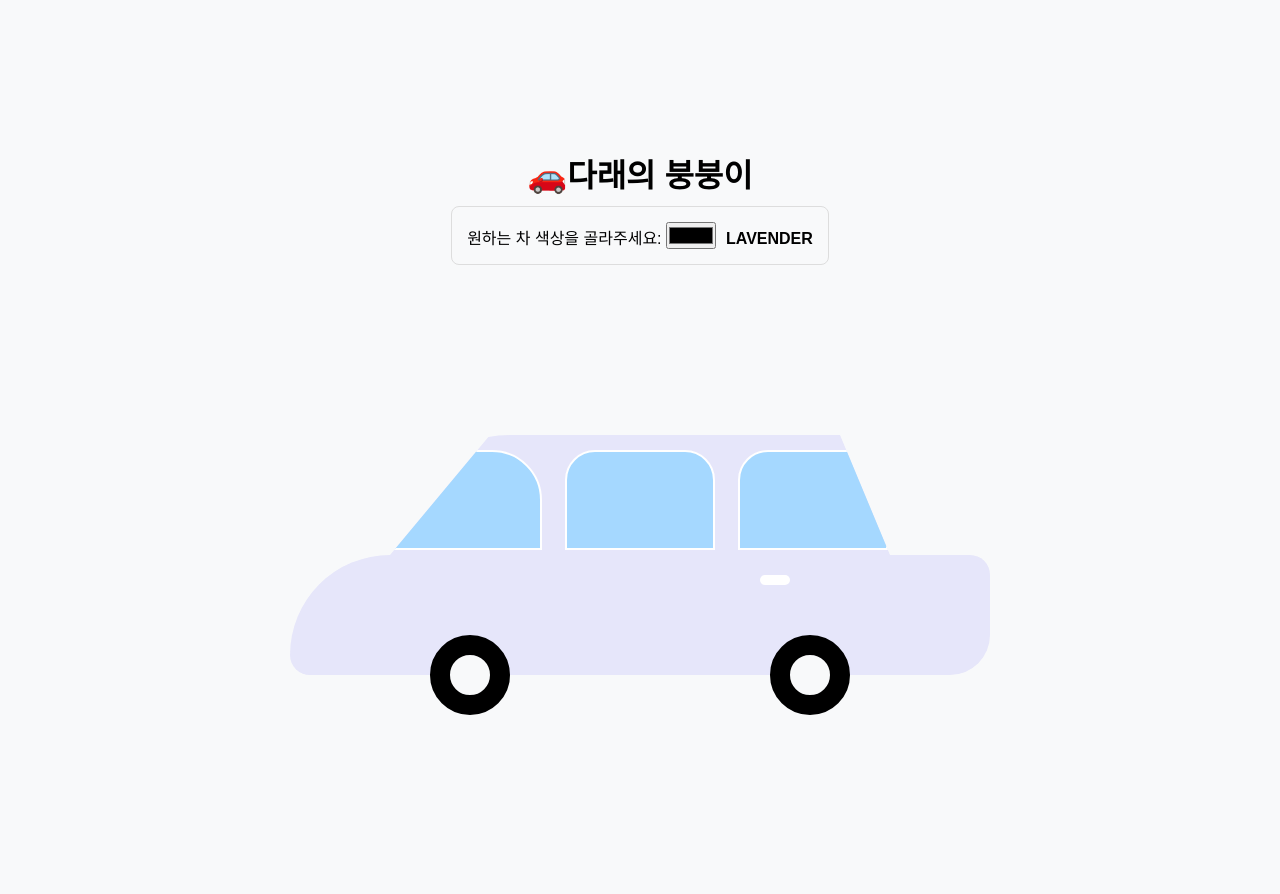
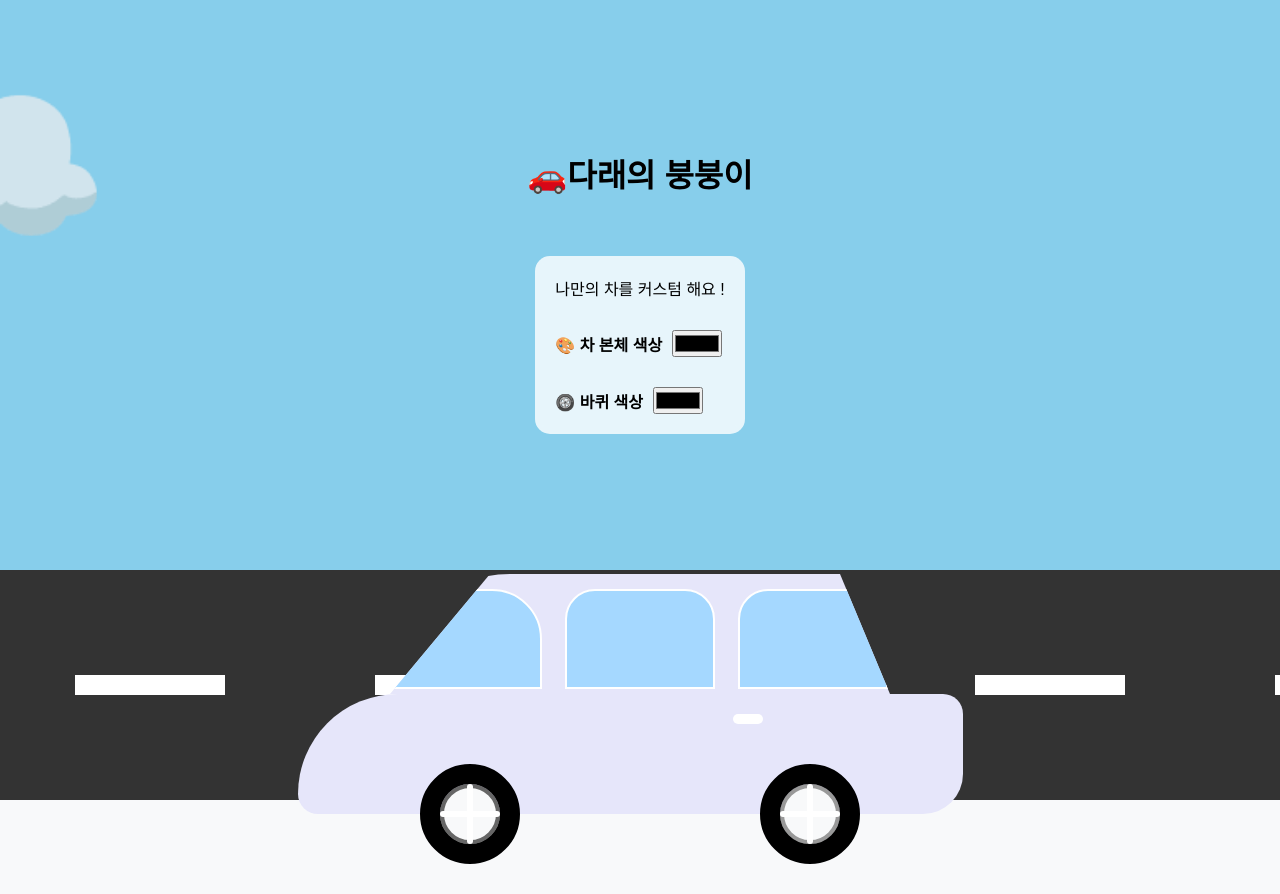
Before and after one commit to cr2hchoi/vue-car-project, a Vue app: page / in a window 1280 px wide. Before the commit the page ends 800 px from the top, so only its background shows below. Built offline with nearby package versions, Linux system fonts and the light colour scheme.

Commit message:
feat:배경 애니메이션 추가

```diff
--- a/src/App.vue
+++ b/src/App.vue
@@ -1,31 +1,41 @@
 <script setup>
 //import할 부품들
+import Background from "@/components/Background.vue";
 import CarBody from "./components/CarBody.vue";
-import FrontWheel from "./components/FrontWheel.vue";
-import RearWheel from "./components/RearWheel.vue";
+import Wheel from "./components/Wheel.vue";
 
 //ref 변수 사용
 import { ref } from 'vue';
 
 // 사용자가 선택한 색상을 저장할 반응형 변수 만듭니다. (기본값: lavender)
 const selectedColor = ref('lavender');
+//타이어 바퀴 선택할 수 있는 반응형 변수
+const selectedTireColor = ref('BLACK');
 </script>
 
 <template>
   <div class="garage">
+    <Background/>
     <h1 class="title">🚗다래의 붕붕이</h1>
 
-    <div class="color-picker">
-      <label for="color">원하는 차 색상을 골라주세요: </label>
-      <input type="color" id="color" v-model="selectedColor" />
-      <span class="color-code">{{ selectedColor }}</span>
-    </div>
+    <section class="controls">
+      <p> 나만의 차를 커스텀 해요 ! </p>
+      <div class="option">
+        <label>🎨 차 본체 색상 </label>
+        <input type="color" v-model="selectedColor" />
+      </div>
+
+      <div class="option">
+        <label>🛞 바퀴 색상</label>
+        <input type="color" v-model="selectedTireColor" />
+      </div>
+    </section>
 
     <div class="car-container">
       <CarBody :bodyColor="selectedColor" />
       <div class="wheel-area">
-        <FrontWheel />
-        <RearWheel />
+        <Wheel location="front" :color="selectedTireColor" />
+        <Wheel location="rear" :color="selectedTireColor" />
       </div>
     </div>
   </div>
@@ -67,18 +77,21 @@ const selectedColor = ref('lavender');
   margin-top: -30px; /* 몸체와 바퀴 합체! */
 }
 
-/* 3. 사용자 인터페이스 (UI) */
-.color-picker {
-  margin-bottom: 30px;
-  padding: 15px;
-  border: 1px solid #ddd;
-  border-radius: 8px;
-  display: inline-block;
+.controls {
+  display: flex;
+  flex-direction: column;
+  gap: 30px;
+  margin-top: 50px;
+  padding: 20px;
+  background: rgba(255, 255, 255, 0.8);
+  border-radius: 15px;
+  backdrop-filter: blur(5px); /* 배경 살짝 흐리게 해서 고급스럽게 */
 }
 
-.color-code {
-  margin-left: 10px;
+.option {
+  display: flex;
+  align-items: center;
+  gap: 10px;
   font-weight: bold;
-  text-transform: uppercase;
 }
 </style>
--- /dev/null
+++ b/src/components/Background.vue
@@ -0,0 +1,86 @@
+<template>
+  <div class="scene">
+    <div class="sky">
+      <div class="cloud cloud1">☁️</div>
+      <div class="cloud cloud2">☁️</div>
+      <div class="cloud cloud3">☁️</div>
+    </div>
+
+    <div class="road"></div>
+  </div>
+</template>
+
+<style scoped>
+/* 1. 전체 배경 (하늘) 설정 */
+.scene {
+  position: fixed;
+  top: 0;
+  left: 0;
+  width: 100vw;
+  height: 100vh;
+  background-color: #87CEEB; /* 파란 하늘색 */
+  z-index: -1; /* 자동차보다 뒤로 보내기 */
+  overflow: hidden;
+}
+
+/* 2. 도로 및 무한 루프 중앙선 설정 */
+.road {
+  position: absolute;
+  bottom: 0;
+  left: 0;
+  width: 100%;
+  height: 230px;
+  background-color: #333; /* 아스팔트 색상 */
+
+  /* 🎨 배경 이미지로 중앙선 그리기 (흰색 100px + 투명 100px = 총 200px 패턴) */
+  background-image: linear-gradient(
+      to right,
+      white 0%, white 50%,
+      transparent 50%, transparent 100%
+  );
+
+  /* 📏 패턴의 크기: 가로 200px(선+간격), 세로 20px(선 굵기) */
+  background-size: 300px 20px;
+  background-repeat: repeat-x; /* 가로로 무한 반복 */
+
+  /* 📍 선의 위치: 가로 시작점 0, 세로 중앙(center) */
+  background-position: 0 center;
+
+  /* 🏃 애니메이션: 배경 위치(background-position)를 왼쪽으로 밀어내기 */
+  animation: drive-bg 0.8s linear infinite;
+}
+
+/* 🔄 무한 루프 애니메이션 정의 */
+@keyframes drive-bg {
+  from {
+    /* 시작 위치 */
+    background-position: 0 center;
+  }
+  to {
+    /* 🌟 중요: background-size와 똑같은 200px만큼 이동해야 끊김이 없음! 🌟 */
+    background-position: 300px center;
+  }
+}
+
+/* ☁️ 구름 애니메이션 (기존과 동일) */
+.cloud {
+  position: absolute;
+  font-size: 150px;
+  opacity: 0.8;
+  animation: float 20s linear infinite;
+}
+.cloud1 { top: 10%; animation-duration: 20s; transform: scale(1.2) }
+.cloud2 { top: 0%; animation-duration: 25s; opacity: 0.7; transform: scale(0.8) scaleX(-1); opacity: 0.8; }
+.cloud3 {
+  top: 20%;
+  animation-duration: 30s;
+  transform: scale(1.5) rotate(10deg);
+  opacity: 0.9;/* 엄청 크고 살짝 기울어진 구름 */
+  filter: blur(4px); /* 살짝 흐릿하게 해서 더 멀리 보이게 */
+}
+
+@keyframes float {
+  from { left: -50%; }
+  to { left: 120%; }
+}
+</style>
--- a/src/components/CarBody.vue
+++ b/src/components/CarBody.vue
@@ -42,11 +42,11 @@ const props = defineProps({
   /* 왼쪽 위 점을 30% 지점에 찍어서 사선을 만듦 */
   position: relative;
   transition: background-color 0.5s; /* 색 바뀔 때 부드럽게! */
-  margin-left: 0px;
 }
 
 .car-windows{
   position:absolute;
+
   flex-direction: row;
   justify-content: space-around;
   display:flex;
@@ -97,7 +97,8 @@ const props = defineProps({
 }
 
 .car-bottom{
-  width: 100%;
+  width: 95%;
+  right: 10px;
   height: 120px;
   border-radius: 100px 20px 40px 20px;
   position:relative;
--- a/src/components/Tire.vue
+++ b/src/components/Tire.vue
@@ -9,8 +9,9 @@ const props = defineProps({
 <template>
   <div class="tire"
        :style="{
-        outlineColor : props.color || 'BLACK'
+        borderColor : props.color || 'BLACK'
   }">
+    <div class="spoke"></div>
 <!--    부모가 안주면 기본값 블랙-->
     <slot></slot>
 <!--    타이어 안에 휠 집어넣을 수 있다고는 하는데... -->
@@ -19,6 +20,17 @@ const props = defineProps({
 </template>
 
 <style scoped>
+
+/* 1. 'spin'이라는 이름의 회전 동작 정의 */
+@keyframes spin {
+  from {
+    transform: rotate(0deg);   /* 0도에서 시작 */
+  }
+  to {
+    transform: rotate(360deg); /* 360도까지 회전 */
+  }
+}
+
 .tire {
   /*타이어 정렬*/
   display: flex;
@@ -26,13 +38,43 @@ const props = defineProps({
   align-items: center;
   /* 핵심 1: 주변 상황이 어떻든 절대 줄어들지 마라! (0은 수축 거부) */
   flex-shrink: 0;
-  width: 80px;  /* 휠보다 조금 더 크게 */
-  height: 80px;
+  width: 100px;  /* 휠보다 조금 더 크게 */
+  height: 100px;
   /* 두툼한 타이어 고무 두께 */
   border: 20px solid ;
   border-radius: 50%;
   box-sizing: border-box;
+  position: relative;
+  animation: spin 1s linear infinite;
+}
 
 
+  .spoke {
+    /*🌟 타이어 정중앙에 선 배치하기 🌟 */
+    position: absolute;
+    top: 50%;
+    left: 50%;
+    transform: translate(-50%, -50%); /* 정확히 가운데 정렬 */
+
+    width: 60px;      /* 타이어 구멍 크기에 맞게 조절 */
+    height: 6px;      /* 선 두께 */
+    background-color: white; /*  🌟 눈에 확 띄는 색상! 🌟 */
+
+    border-radius: 4px;
+    z-index: 10;      /* 다른 것보다 위에 보이게 설정 */
+  }
+.spoke::after {
+  content: "";      /* 가상 요소를 만들 때 필수! */
+  position: absolute;
+  top: 0;
+  left: 0;
+  width: 100%;      /* 부모(.spoke)와 똑같은 길이 */
+  height: 100%;     /* 부모(.spoke)와 똑같은 두께 */
+  background-color: white;
+  border-radius: 4px;
+
+  /* 부모를 기준으로 90도 돌려서 십자(+) 모양 완성! */
+  transform: rotate(90deg);
 }
+
 </style>
--- /dev/null
+++ b/src/components/Wheel.vue
@@ -0,0 +1,34 @@
+<script setup>
+import Tire from "./Tire.vue";
+
+// 부모(App.vue)한테서 위치(front/rear)와 색상을 받아옵니다.
+const props = defineProps({
+  location: String, // "front" 또는 "rear"
+  color: String     // "PURPLE" 등
+});
+</script>
+
+<template>
+  <div :class="['wheel-frame', `wheel-${props.location}`]">
+    <Tire :color="props.color" />
+  </div>
+</template>
+
+<style scoped>
+.wheel-frame {
+  position: relative;
+  width: 60px;
+  height: 60px;
+  border: 4px solid #888;
+  border-radius: 50%;
+  display: flex;
+  justify-content: center;
+  align-items: center;
+  background-color: #f8f9fa;
+  box-shadow: 0 4px 6px rgba(0,0,0,0.1);
+}
+
+/* 혹시 앞바퀴와 뒷바퀴의 미세한 차이를 주고 싶을 때 사용 */
+.wheel-front { border-color: #666; }
+.wheel-rear { border-color: #999; }
+</style>
```
